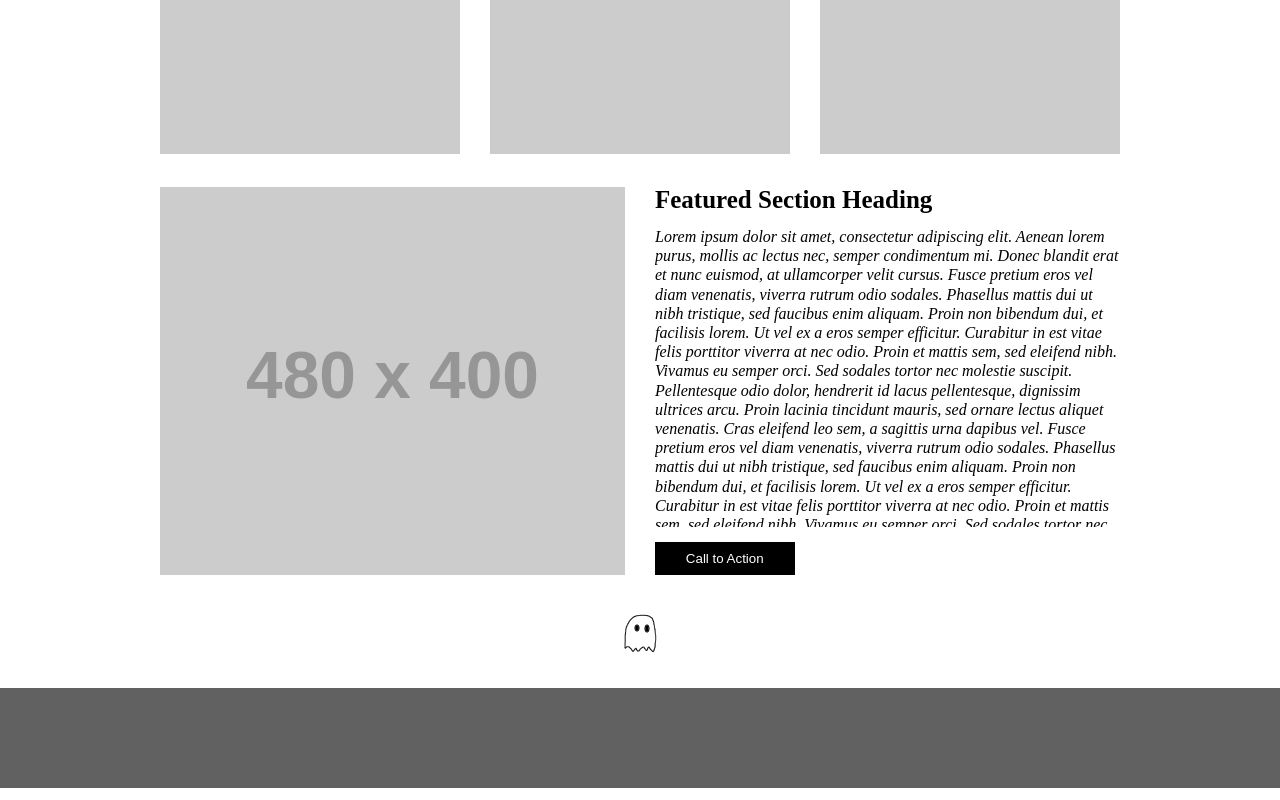
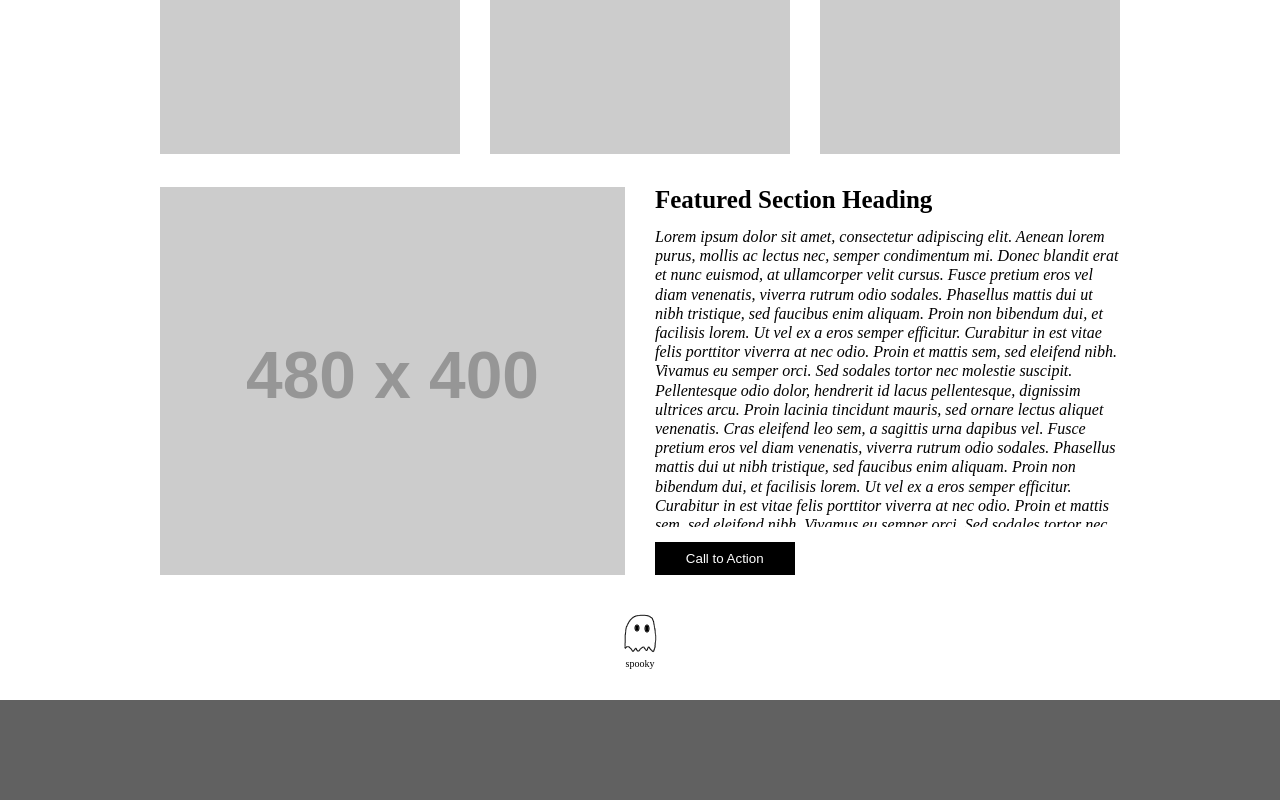
Before and after one commit to ImmanuelShin/wireframe-exercise, a plain HTML site: page index.html in a window 1280 px wide. Shown: the part 784-1584 px from the top of the page. Drawn offline with Linux system fonts and the light colour scheme; placeholder pictures from the web are drawn by us.

Commit message:
Added text

```diff
--- a/index.html
+++ b/index.html
@@ -50,6 +50,7 @@
             <figure>
                 <img src="img/spooky.png" alt="A spooky ghost.">
             </figure>
+            <p>spooky</p>
         </article>
     </main>
     <footer>
```
